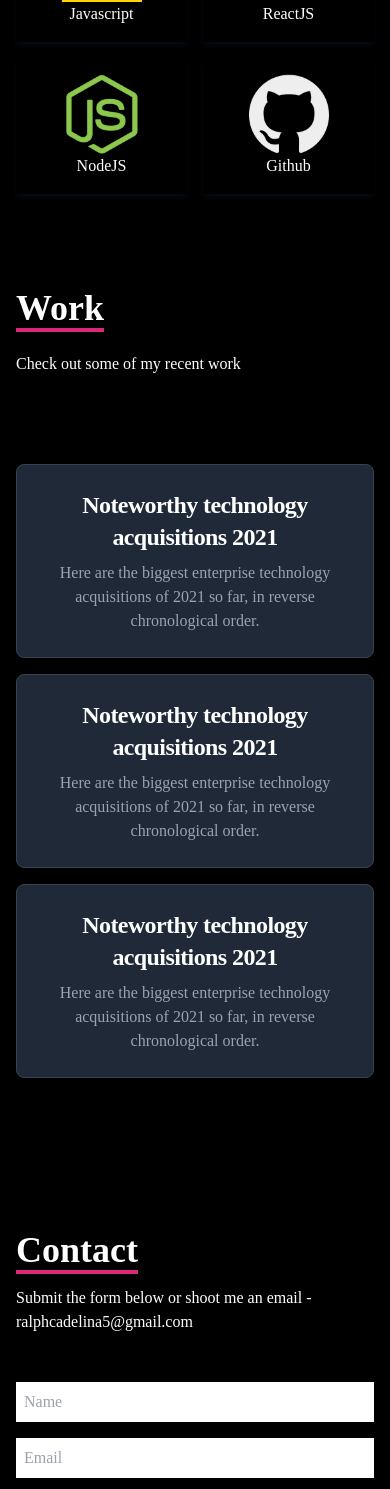
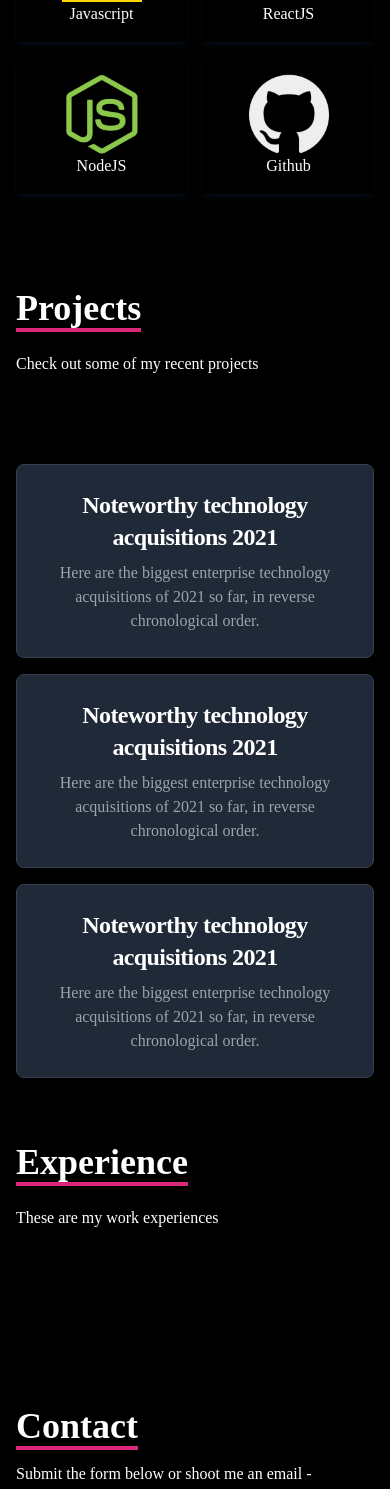
Before and after one commit to 5dam/ralphcadelina, a React (Create React App) app: page / in a window 390 px wide. Shown: the part 2260-3749 px from the top of the page. Built offline with nearby package versions, Linux system fonts and the light colour scheme.

Commit message:
added experience section

```diff
--- a/src/App.js
+++ b/src/App.js
@@ -1,9 +1,11 @@
 import About from "./components/About";
 import Contact from "./components/Contact";
+import Experience from "./components/Experience";
 import Home from "./components/Home";
 import Navbar from "./components/Navbar";
+import Project from "./components/Project";
 import Skills from "./components/Skills";
-import Work from "./components/Work";
+
 
 function App() {
 
@@ -13,7 +15,8 @@ function App() {
         <Home />
         <About />
         <Skills />
-        <Work />
+        <Project />
+        <Experience />
         <Contact />
       </div>
   );
--- /dev/null
+++ b/src/components/Experience.jsx
@@ -0,0 +1,16 @@
+import React from 'react'
+
+const Experience = () => {
+  return (
+    <div name='experience' className='w-full md:h-screen dark:text-white'>
+         <div className='max-w-[1000px] mx-auto p-4 flex flex-col justify-center w-full h-full'>
+            <div className='pb-8'>
+                <p className='text-4xl font-bold inline border-b-4 border-pink-600'>Experience</p>
+                <p className='py-6'>These are my work experiences</p>
+            </div>
+        </div>
+    </div>
+  )
+}
+
+export default Experience
--- a/src/components/Navbar.jsx
+++ b/src/components/Navbar.jsx
@@ -51,8 +51,13 @@ const Navbar = () => {
                     </Link>
                 </li>
                 <li>
-                    <Link to="work" smooth={true} duration={500}>
-                        Work
+                    <Link to="project" smooth={true} duration={500}>
+                        Projects
+                    </Link>
+                </li>
+                <li>
+                    <Link to="experience" smooth={true} duration={500}>
+                        Experience
                     </Link>
                 </li>
                 <li>
@@ -87,8 +92,13 @@ const Navbar = () => {
                     </Link>
             </li>
             <li className='py-6 text-4xl'>
-                    <Link onClick={handleClick} to="work" smooth={true} duration={500}>
-                        Work
+                    <Link onClick={handleClick} to="project" smooth={true} duration={500}>
+                        Projects
+                    </Link>
+            </li>
+            <li className='py-6 text-4xl'>
+                    <Link onClick={handleClick} to="experience" smooth={true} duration={500}>
+                        Experience
                     </Link>
             </li>
             <li className='py-6 text-4xl'>
--- a/src/components/Work.jsx
+++ b/src/components/Project.jsx
@@ -4,14 +4,14 @@ import WorkImage2 from '../assets/works/kodegomonitoringsystem-mp2.png'
 import WorkImage3 from '../assets/works/moveme-mp1.png'
 import WorkImg from '../assets/works/workimg.jpeg'
 
-const Work = () => {
+const Project = () => {
   return (
-    <div name='work' className='w-full md:h-screen dark:text-white'>
+    <div name='project' className='w-full md:h-screen dark:text-white'>
         {/* Container */}
         <div className='max-w-[1000px] mx-auto p-4 flex flex-col justify-center w-full h-full'>
             <div className='pb-8'>
-                <p className='text-4xl font-bold inline border-b-4 border-pink-600'>Work</p>
-                <p className='py-6'>Check out some of my recent work</p>
+                <p className='text-4xl font-bold inline border-b-4 border-pink-600'>Projects</p>
+                <p className='py-6'>Check out some of my recent projects</p>
             </div>
 
             <div className='w-full grid grid-cols-1 sm:grid-cols-3 gap-4 text-center py-8'>
@@ -32,11 +32,9 @@ const Work = () => {
               </a>
 
             </div>
-
-
         </div>
     </div>
   )
 }
 
-export default Work
+export default Project
```
